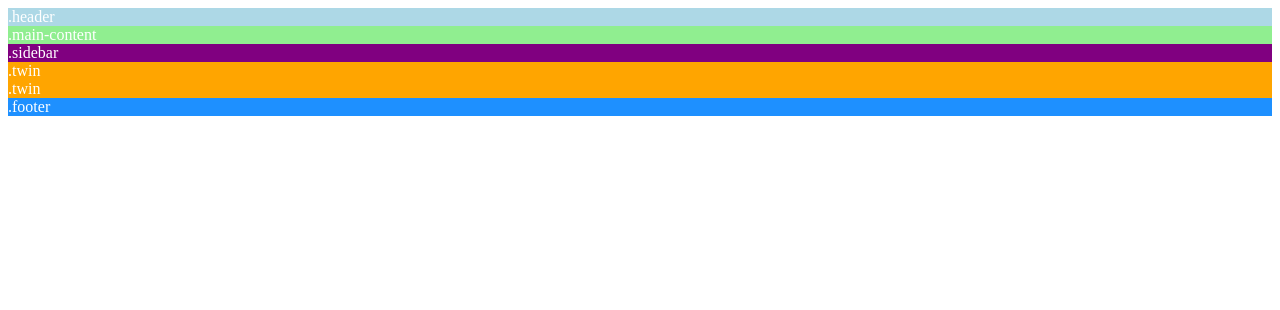
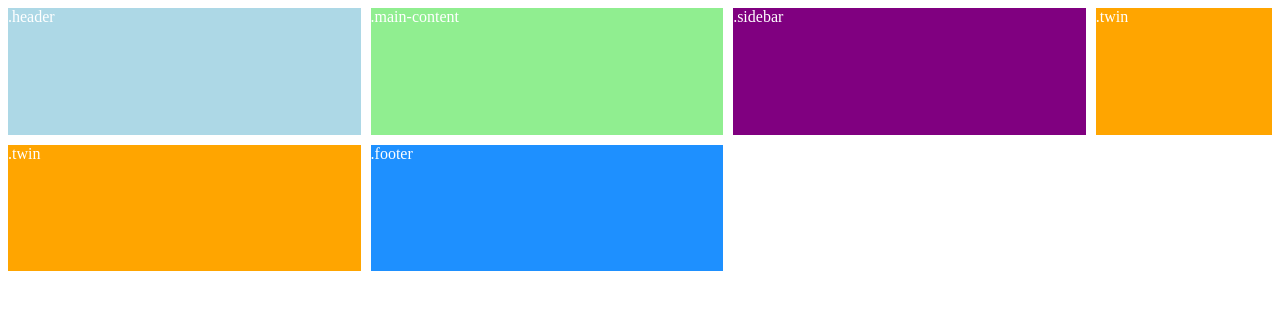
Before and after one commit to Ssedie/WEBDEV_RULLODA, a plain HTML site: page new/index.html in a window 1280 px wide. Drawn offline with Linux system fonts and the light colour scheme.

Commit message:
Update index.html

```diff
--- a/new/index.html
+++ b/new/index.html
@@ -6,7 +6,7 @@
     <title>Document</title>
 
     <style>
-        .ito-na-yun{
+        .ito-na-nga{
             display: grid;
             grid-template-areas:
                 "ewan ewan ewan ewan"
```
